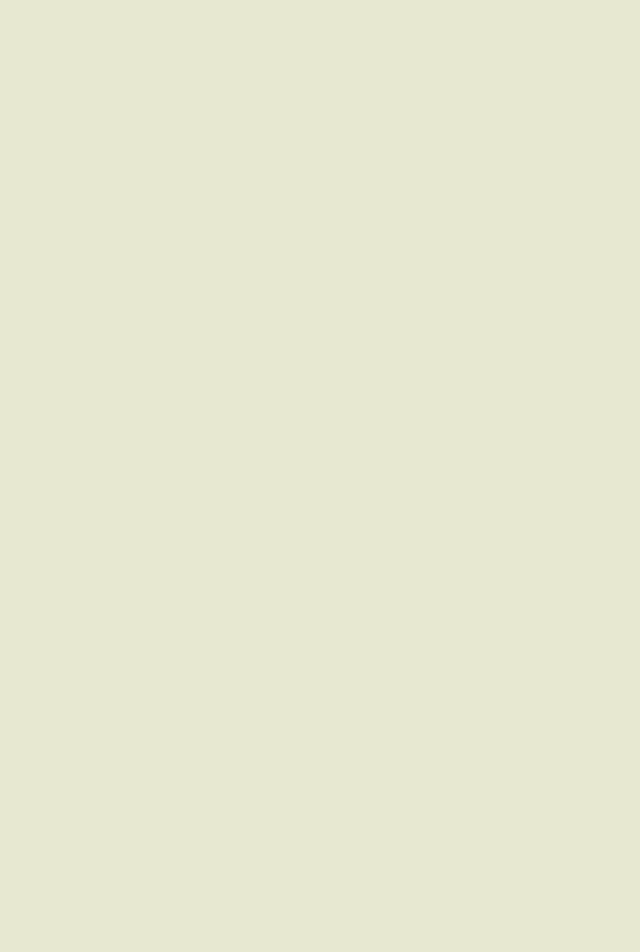
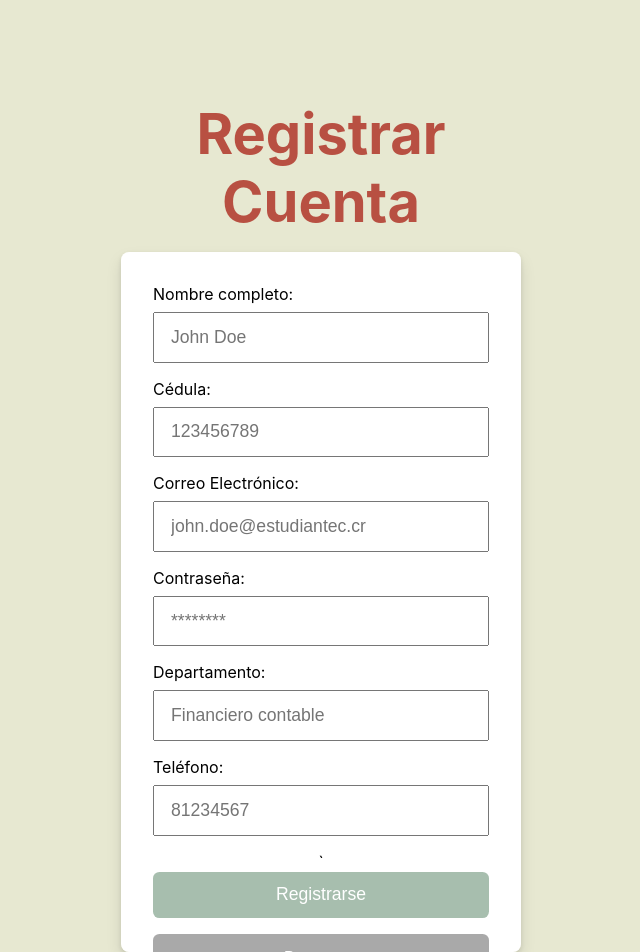
Before and after one commit to FranVQ09/gestion-app-AP, a React (Create React App) app: page /register in a window 1280 px wide. Before the commit this address had no page. Shown: the whole page, without its empty margins (319-959 px from the left). Before the commit the page ends 800 px from the top, so only its background shows below. Built offline with nearby package versions, Linux system fonts and the light colour scheme.

Commit message:
Se hace el login y register

```diff
--- a/src/App.js
+++ b/src/App.js
@@ -1,5 +1,6 @@
 import './App.css';
 import LoginPage from './pages/LoginPage';
+import RegisterPage from './pages/RegisterPage';
 import Menu from './pages/Menu';
 import Asignacion from "./pages/gestion-colaboradores/Asignacion"
 import { BrowserRouter as Router, Route, Routes } from "react-router-dom";
@@ -28,6 +29,7 @@ function App() {
       <Router>
         <Routes>
           <Route path="/" element={<LoginPage />} />
+          <Route path="/register" element={<RegisterPage />} />
           <Route path="/menu" element={<Menu />} />
 
           {/* Rutas de Colaboradores */}
--- a/src/pages/LoginPage.js
+++ b/src/pages/LoginPage.js
@@ -1,8 +1,44 @@
-import React from 'react';
+import React, { useState } from 'react';
 import '../styles/LoginPage.css';
-import { Link } from 'react-router-dom';
+import { useNavigate } from 'react-router-dom';
+import { collection, where } from 'firebase/firestore';
+import { getDocs, query } from 'firebase/firestore';
+import db from '../fisebaseConfig/firebaseConfig';
+
 
 function LoginPage() {
+  const navigate = useNavigate();
+  const [email, setEmail] = useState('');
+  const [password, setPassword] = useState('');
+
+
+  const handleLogin = async (e) => {
+    e.preventDefault();
+
+    try{
+      const colaboradores =  collection(db, 'colaboradores');
+      const searchColaborador = query(colaboradores, where('correo', '==', email), where('contraseña', '==', password));
+      const colaboradorSnapshot = await getDocs(searchColaborador);
+      const userData = colaboradorSnapshot.docs[0].data()
+
+      //Se guardan los datos del usuario que incia sesión
+      sessionStorage.setItem('userData', JSON.stringify(userData))
+
+      if (!colaboradorSnapshot.empty) {
+        navigate('/menu')
+      }
+      else {
+        alert('Usuario o contraseña incorrectos')
+        setEmail('')
+        setPassword('')
+      }
+
+
+    } catch (error) {
+      console.error(error);
+      alert('Ocurrio un error al intentar iniciar sesión')
+    }
+  }
   return (
     <div className="content">
       <div className="flex-div">
@@ -10,14 +46,14 @@ function LoginPage() {
           <h1 className="logo">CIC</h1>
           <p>Ingeniería en Computación del Tecnológico de Costa Rica</p>
         </div>
-        <form method="POST" action="/login">
+        <form onSubmit={handleLogin} method="POST" action="/login">
           <label htmlFor="correo">Correo electrónico:</label>
-          <input type="email" name="correo" placeholder="nombre.apellido@estudiantec.cr" tabIndex="1" title="Ingrese su correo electrónico de la empresa" required onInvalid={(e) => e.target.setCustomValidity('Por favor ingrese su correo electrónico.')} onInput={(e) => e.target.setCustomValidity('')} />
+          <input type="email" name="correo" placeholder="nombre.apellido@estudiantec.cr" tabIndex="1" title="Ingrese su correo electrónico de la empresa" required onInvalid={(e) => e.target.setCustomValidity('Por favor ingrese su correo electrónico.')} onInput={(e) => e.target.setCustomValidity('')} value={email} onChange={(e) => setEmail(e.target.value)} />
           <label htmlFor="password">Contraseña:</label>
-          <input type="password" name="password" placeholder="********" required tabIndex="2" title="Debe ingresar su contraseña" onInvalid={(e) => e.target.setCustomValidity('Por favor ingrese su contraseña.')} onInput={(e) => e.target.setCustomValidity('')} />
-          <Link to="/menu" className="login" tabIndex="3">Iniciar sesión</Link>
+          <input type="password" name="password" placeholder="********" required tabIndex="2" title="Debe ingresar su contraseña" onInvalid={(e) => e.target.setCustomValidity('Por favor ingrese su contraseña.')} onInput={(e) => e.target.setCustomValidity('')} value={password} onChange={(e) => setPassword(e.target.value)} />
+          <button type="submit" className="login" tabIndex="3">Iniciar sesión</button>
           <hr />
-          <button className="create-account" onClick={() => { window.location.href = '/registro'; }} tabIndex="4">Crear cuenta nueva</button>
+          <button className="create-account" onClick={() => { window.location.href = '/register'; }} tabIndex="4">Crear cuenta nueva</button>
         </form>
       </div>
     </div>
--- /dev/null
+++ b/src/pages/RegisterPage.js
@@ -0,0 +1,100 @@
+import React, { useState, useEffect} from 'react'
+import { Link, useNavigate} from 'react-router-dom';
+import { collection, addDoc, query, where, getDocs, updateDoc, doc, arrayUnion } from 'firebase/firestore';
+import db from '../fisebaseConfig/firebaseConfig';
+import '../styles/RegistrarCuenta.css';
+
+
+function RegisterPage() {
+    const [nombre, setNombre] = useState('');
+    const [cedula, setCedula] = useState('');
+    const [correo, setCorreo] = useState('');
+    const [password, setPassword] = useState('');
+    const [departamento, setDepartamento] = useState('');
+    const [telefono, setTelefono] = useState('');
+    const [estado, setEstado] = useState('');
+    const [proyecto, setProyecto] = useState('');
+    const navigate = useNavigate();
+
+    const register = async (e) => {
+        e.preventDefault();
+
+        // Validar que no haya un colaborador con la misma cédula
+        const cedulaQuery = await getDocs(query(collection(db, 'colaboradores'), where('cedula', '==', cedula)));
+        if (!cedulaQuery.empty) {
+        alert('Ya existe un colaborador con la misma cédula.');
+        return;
+        }
+
+        const correoQuery = await getDocs(query(collection(db, 'colaboradores'), where('correo', '==', correo)));
+        if (!correoQuery.empty) {
+        alert('Ya existe otro colaborador con el mismo correo.');
+        return;
+        }
+
+        const telefonoQuery = await getDocs(query(collection(db, 'colaboradores'), where('telefono', '==', telefono)));
+        if (!telefonoQuery.empty) {
+        alert('Ya existe otro colaborador con ese número de teléfono');
+        return;
+        }
+
+        // Validar formato de correo electrónico
+        if (!correo.endsWith('@estudiantec.cr')) {
+        alert('El correo electrónico debe ser de la forma: usuario@estudiantec.cr');
+        return;
+        }
+
+        // Resto del código para almacenar el colaborador si pasa las validaciones
+        await addDoc(collection(db, 'colaboradores'), {
+        nombre: nombre,
+        cedula: cedula,
+        correo: correo,
+        contraseña: password,
+        departamento: departamento,
+        telefono: telefono,
+        estado: 'libre',
+        });
+
+
+        alert('Colaborador registrado correctamente');
+        navigate('/')
+        setNombre('');
+        setCedula('');
+        setCorreo('');
+        setPassword('');
+        setDepartamento('');
+        setTelefono('');
+        setEstado('');
+        setTimeout(() => {
+        }, 3000);
+    };
+    return (
+        <div className='content'>
+            <div className='flex-div'>
+              <div className='name-content'>
+                <h1 className='logo'>Registrar Cuenta</h1>
+              </div>
+            <form className='rcola' onSubmit={register}>
+                <label htmlFor="nombre">Nombre completo:</label>
+                <input type="text" id="nombre" name="nombre" placeholder="John Doe" value={nombre} onChange={(e) => setNombre(e.target.value)} required />
+                <label htmlFor="cedula">Cédula:</label>
+                <input type="text" id="cedula" name="cedula" placeholder="123456789" value={cedula} onChange={(e) => setCedula(e.target.value)} required />
+                <label htmlFor="correo">Correo Electrónico:</label>
+                <input type="email" id="correo" name="correo" placeholder="john.doe@estudiantec.cr" value={correo} onChange={(e) => setCorreo(e.target.value)} required />
+                <label htmlFor="password">Contraseña:</label>
+                <input type='password' id='password' name='password' placeholder='********' value={password} onChange={(e) => setPassword(e.target.value)} required></input>
+                <label htmlFor="departamento">Departamento:</label>
+                <input type="text" id="departamento" name="departamento" placeholder="Financiero contable" value={departamento} onChange={(e) => setDepartamento(e.target.value)} required />
+                <label htmlFor="telefono">Teléfono:</label>
+                <input type="text" id="telefono" name="telefono" placeholder="81234567" value={telefono} onChange={(e) => setTelefono(e.target.value)} required />`
+                <button className="boton" type="submit">
+                Registrarse
+                </button>
+                <Link className='back' to="/">Regresar</Link>
+            </form>
+          </div>
+        </div>
+      )
+}
+
+export default RegisterPage
--- a/src/pages/gestion-colaboradores/RegistrarColaborador.js
+++ b/src/pages/gestion-colaboradores/RegistrarColaborador.js
@@ -10,6 +10,7 @@ function RegistrarColaborador() {
   const [nombre, setNombre] = useState('');
   const [cedula, setCedula] = useState('');
   const [correo, setCorreo] = useState('');
+  const [password, setPassword] = useState('');
   const [departamento, setDepartamento] = useState('');
   const [telefono, setTelefono] = useState('');
   const [estado, setEstado] = useState('');
@@ -72,6 +73,7 @@ function RegistrarColaborador() {
       nombre: nombre,
       cedula: cedula,
       correo: correo,
+      contraseña: password,
       departamento: departamento,
       telefono: telefono,
       estado: estado,
@@ -97,6 +99,7 @@ function RegistrarColaborador() {
     setNombre('');
     setCedula('');
     setCorreo('');
+    setPassword('');
     setDepartamento('');
     setTelefono('');
     setEstado('');
@@ -119,6 +122,8 @@ function RegistrarColaborador() {
             <input type="text" id="cedula" name="cedula" placeholder="123456789" value={cedula} onChange={(e) => setCedula(e.target.value)} required />
             <label htmlFor="correo">Correo Electrónico:</label>
             <input type="email" id="correo" name="correo" placeholder="john.doe@estudiantec.cr" value={correo} onChange={(e) => setCorreo(e.target.value)} required />
+            <label htmlFor="password">Contraseña:</label>
+            <input type='password' id='password' name='password' placeholder='********' value={password} onChange={(e) => setPassword(e.target.value)} required></input>
             <label htmlFor="departamento">Departamento:</label>
             <input type="text" id="departamento" name="departamento" placeholder="Financiero contable" value={departamento} onChange={(e) => setDepartamento(e.target.value)} required />
             <label htmlFor="telefono">Teléfono:</label>
--- /dev/null
+++ b/src/styles/RegistrarCuenta.css
@@ -0,0 +1,104 @@
+
+
+/* Cajita del login*/
+.rcola {
+    display: flex;
+    flex-direction: column;
+    background: #fff;
+    padding: 2rem;
+    width: 400px;
+    border-radius: 0.5rem;
+    box-shadow: 0 2px 4px rgb(0 0 0 / 10%), 0 8px 16px rgb(0 0 0 / 10%);
+    margin-top: auto;
+    margin-bottom: auto;
+    margin-left: auto;
+    margin-right: auto;
+    overflow-y: scroll;
+    max-height: 700px;
+    position: fixed;
+    }
+
+
+    /* Botones*/
+
+    .rcola .boton {
+      outline: none;
+      border: none;
+      background: #A7BEAE;
+      padding: 0.8rem 1rem;
+      border-radius: 0.4rem;
+      font-size: 1.1rem;
+      margin-bottom: 1rem;
+      color: #fff;
+      text-decoration: none;
+    }
+
+    .rcola .boton:hover,
+    .rcola .boton:focus {
+      background: #7C927C;
+      cursor: pointer;
+      outline: none;
+    }
+
+    .rcola .back {
+      outline: none;
+      border: none;
+      background: #A9A9A9;
+      padding: 0.8rem 1rem;
+      border-radius: 0.4rem;
+      font-size: 1.1rem;
+      margin-bottom: 1rem;
+      color: #fff;
+      text-decoration: none;
+    }
+
+    .rcola .back:hover,
+    .rcola .back:focus {
+      background: #808080;
+      cursor: pointer;
+      outline: none;
+    }
+
+
+  /* Cajita de los input*/
+  .rcola input {
+    outline: none;
+    padding: 0.8rem 1rem;
+    font-size: 1.1rem;
+    width: 100%;
+    display: inline-block;
+    margin-bottom: 1rem;
+  }
+
+  .rcola input:focus {
+    border: 1.8px solid #A7BEAE;
+  }
+
+  .rcola label {
+    text-align: left;
+    width: 100%;
+    display: inline-block;
+    margin-bottom: 0.5rem;
+  }
+
+  .rcola .segundoD {
+    display: flex;
+    flex-direction: column;
+    align-items: flex-start;
+    margin-bottom: 1rem;
+  }
+
+  .rcola .segundoD label {
+    text-align: left;
+    width: 100%;
+    display: inline-block;
+    margin-bottom: 0.5rem;
+  }
+
+  .rcola select {
+    outline: none;
+    padding: 0.8rem 1rem;
+    width: 100%;
+    display: inline-block;
+    margin-bottom: 1rem;
+  }
```
